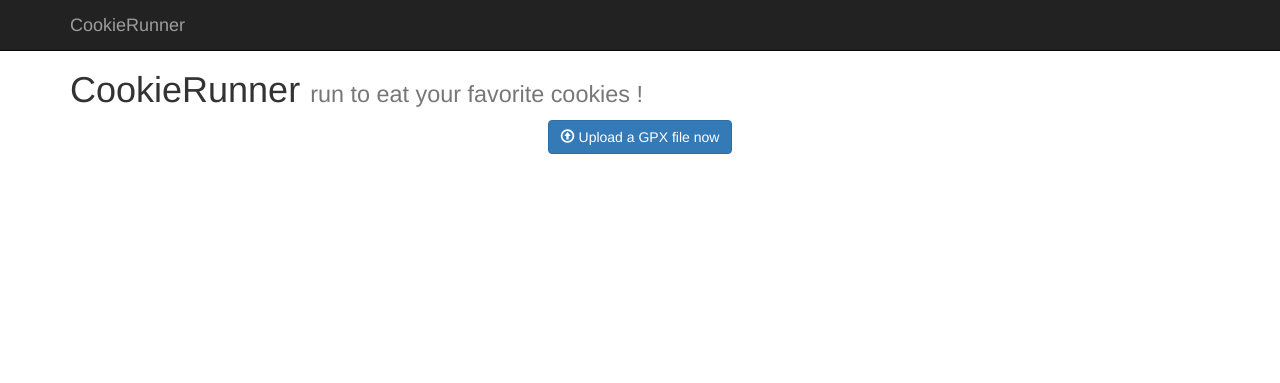
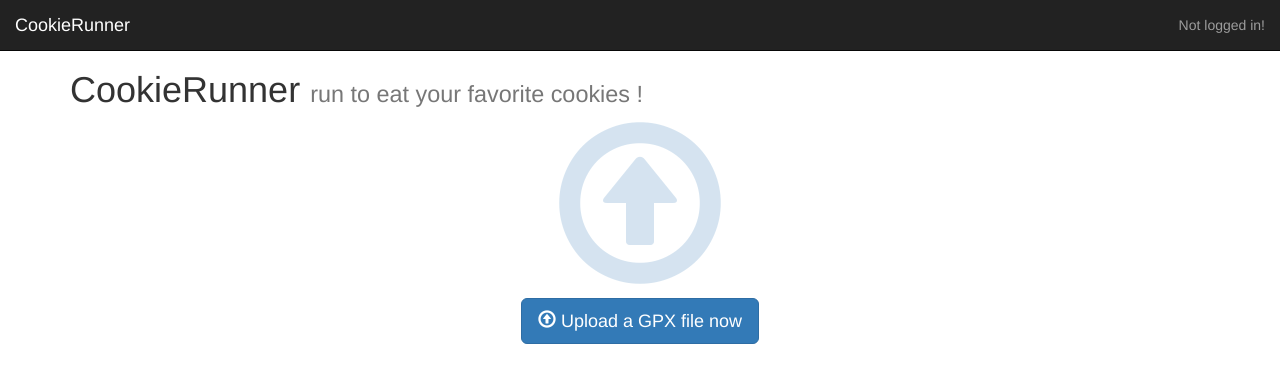
Before and after one commit to sepro/CookieRunner, a Flask app: template cookierun/templates/main.html in a window 1280 px wide. Shown: the top 383 px of the page. Run offline with Flask 2, Linux system fonts and the light colour scheme; the template is opened without the code that fills it, so the values that code supplies are empty; some libraries are stand-ins or nearby versions.

Commit message:
user system is working and integrated in the layout + graphical improvements all over

```diff
--- a/config.template.cfg
+++ b/config.template.cfg
@@ -4,3 +4,5 @@ TESTING=True
 UPLOAD_FOLDER = '/path/to/the/uploads'
 
 SQLALCHEMY_DATABASE_URI='sqlite:////PATH'
+
+SECRET_KEY='change me !'
--- a/cookierun/controllers/auth.py
+++ b/cookierun/controllers/auth.py
@@ -57,13 +57,14 @@ def login():
     if request.method == 'POST' and form.validate():
         username = request.form.get('username')
         password = request.form.get('password')
+        keep_logged = True if request.form.get('keep_logged') == 'y' else False
         existing_user = User.query.filter_by(username=username).first()
 
         if not (existing_user and existing_user.check_password(password)):
             flash('Invalid username or password. Please try again.', 'danger')
             return render_template('login.html', form=form)
 
-        login_user(existing_user)
+        login_user(existing_user, remember=keep_logged)
         flash('You have successfully logged in.', 'success')
         return redirect(url_for('main.main_screen'))
 
@@ -75,5 +76,6 @@ def login():
 @auth.route('/logout')
 @login_required
 def logout():
+    flash('You have successfully logged out.', 'success')
     logout_user()
     return redirect(url_for('main.main_screen'))
--- a/cookierun/forms/login.py
+++ b/cookierun/forms/login.py
@@ -1,7 +1,8 @@
 from flask_wtf import Form
-from wtforms import StringField, PasswordField
+from wtforms import StringField, PasswordField, BooleanField
 from wtforms.validators import InputRequired
 
 class LoginForm(Form):
     username = StringField('Username', [InputRequired()])
     password = PasswordField('Password', [InputRequired()])
+    keep_logged = BooleanField('Remember me?')
--- a/cookierun/static/css/main.css
+++ b/cookierun/static/css/main.css
@@ -38,3 +38,9 @@ input[readonly] {
   background-color: white !important;
   cursor: text !important;
 }
+
+.glyphicon-large {
+    font-size: 12em;
+    opacity: 0.2;
+    padding-bottom: 10px;
+}
--- a/cookierun/templates/base.html
+++ b/cookierun/templates/base.html
@@ -10,9 +10,33 @@
     </head>
     <body>
         <div class="navbar navbar-inverse navbar-fixed-top" role="navigation">
-            <div class="container">
+            <div class="container-fluid">
                 <div class="navbar-header">
+                    <button type="button" class="navbar-toggle collapsed" data-toggle="collapse" data-target="#navbar" aria-expanded="false" aria-controls="navbar">
+                      <span class="sr-only">Toggle navigation</span>
+                      <span class="icon-bar"></span>
+                      <span class="icon-bar"></span>
+                      <span class="icon-bar"></span>
+                    </button>
                     <a class="navbar-brand" href="{{ url_for('main.main_screen') }}">CookieRunner</a>
+                </div>
+                <div id="navbar" class="navbar-collapse collapse">
+                    <ul class="nav navbar-nav navbar-right">
+                        <li class="dropdown">
+                            {% if current_user.is_authenticated() %}
+                            <a href="#" class="dropdown-toggle" data-toggle="dropdown" role="button" aria-haspopup="true" aria-expanded="false"><span class="glyphicon glyphicon-user"></span> <strong>{{ current_user.username }}</strong></a>
+                            <ul class="dropdown-menu">
+                                <li><a href="{{ url_for('auth.logout') }}">Log out</a></li>
+                            </ul>
+                            {% else %}
+                            <a href="#" class="dropdown-toggle" data-toggle="dropdown" role="button" aria-haspopup="true" aria-expanded="false">Not logged in!</a>
+                            <ul class="dropdown-menu">
+                                <li><a href="{{ url_for('auth.login') }}">Log in</a></li>
+                                <li><a href="{{ url_for('auth.register') }}">Register</a></li>
+                            </ul>
+                            {% endif %}
+                        </li>
+                    </ul>
                 </div>
             </div>
         </div>
--- a/cookierun/templates/main.html
+++ b/cookierun/templates/main.html
@@ -5,9 +5,11 @@
 
 <h1>CookieRunner <small>run to eat your favorite cookies !</small></h1>
 
-<div class="row text-center">
-    <a href="{{ url_for('upload.upload_screen') }}" class="btn btn-primary"><span class="glyphicon glyphicon-upload" aria-hidden="true"></span> Upload a GPX file now</a>
-
+<div class="row">
+    <div class="col-md-4 col-md-offset-4 col-xs-12 text-center">
+        <a href="{{ url_for('upload.upload_screen') }}"><span class="glyphicon glyphicon-upload glyphicon-large" aria-hidden="true"></span></a><br/>
+        <a href="{{ url_for('upload.upload_screen') }}" class="btn btn-primary btn-lg"><span class="glyphicon glyphicon-upload" aria-hidden="true"></span> Upload a GPX file now</a>
+    </div>
 </div>
 
 </div>
--- a/cookierun/templates/upload.html
+++ b/cookierun/templates/upload.html
@@ -5,7 +5,8 @@
 
 <h1>CookieRunner: Upload File</h1>
 
-
+    <div class="row">
+        <div class="col-md-6 col-md-offset-3 col-xs-12">
             <form action="" method=post enctype=multipart/form-data>
                     <div class="input-group">
                         <span class="input-group-btn">
@@ -21,6 +22,8 @@
                         </span>
                     </div>
             </form>
+        </div>
+    </div>
 
 </div>
 {% endblock %}
```
Also changed, not shown: cookierun/templates/login.html (+11 -1 lines), cookierun/templates/register.html (+10 -1 lines), cookierun/templates/routes.html (+12 -4 lines). Lines whose indentation alone changed are shown as unchanged.
